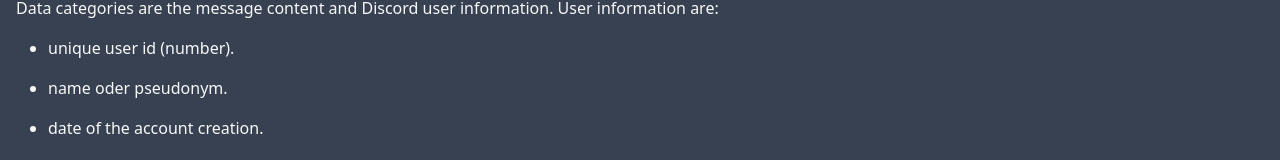
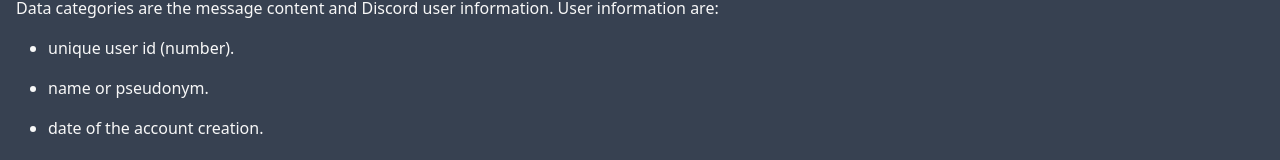
Before and after one commit to cleaner-bot/website, a Next.js app: page /privacy in a window 1280 px wide. Shown: the part 550-710 px from the top of the page. Built offline with nearby package versions, Linux system fonts and the light colour scheme.

Commit message:
this is supposed to be english

```diff
--- a/pages/privacy.jsx
+++ b/pages/privacy.jsx
@@ -55,7 +55,7 @@ export default function Privacy() {
 
                 <ul>
                     <li>unique user id (number).</li>
-                    <li>name oder pseudonym.</li>
+                    <li>name or pseudonym.</li>
                     <li>date of the account creation.</li>
                     <li>Server join time.</li>
                     <li>user flags</li>
```
